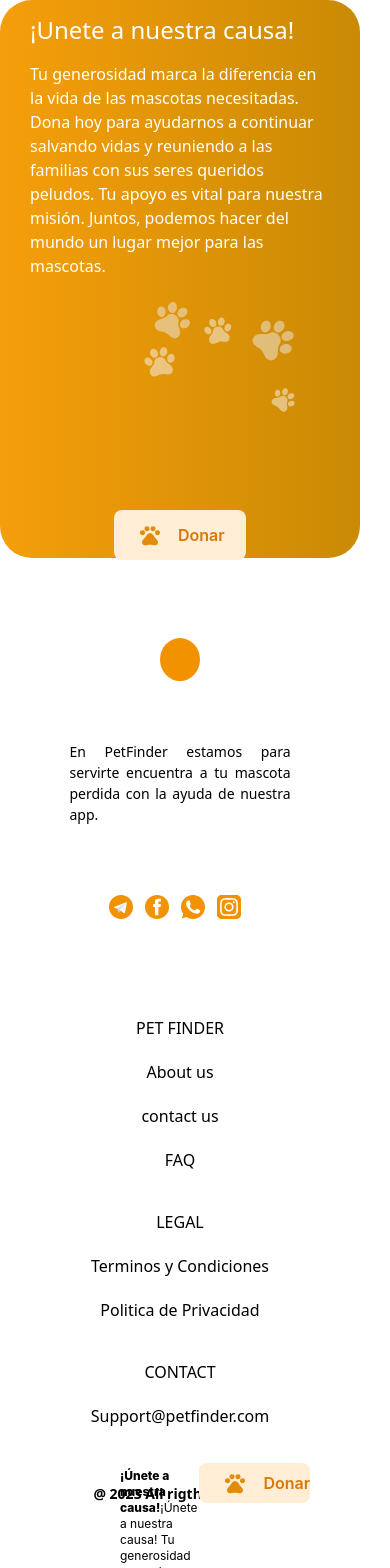
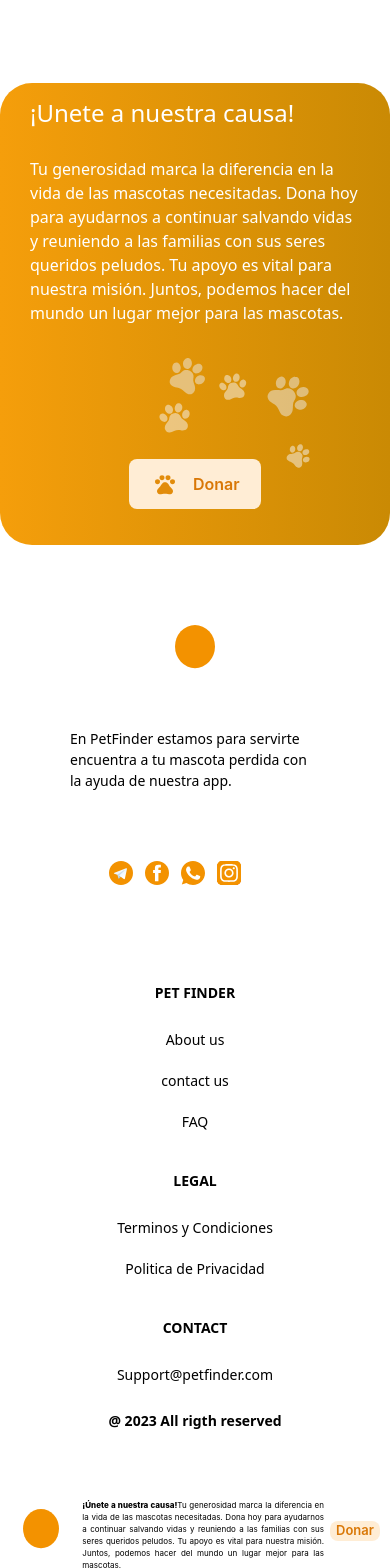
Before and after one commit to LibardoAhumada/pet_Finder_Proyect, a Next.js app: page / in a window 390 px wide. Shown: the top 1568 px of the page. Built offline with nearby package versions, Linux system fonts and the light colour scheme.

Commit message:
Ending Mobile

```diff
--- a/components/Causa.jsx
+++ b/components/Causa.jsx
@@ -2,11 +2,11 @@ import image from "next/link"
 
 export default function Landing() {
     return (
-        <section className="w-[360px] h-[558px] md:w-[768px] md:h-[200px] md:mt-3.5 md:pl-[99px] md:grid-cols lg:mx-32 lg:mt-14 px-[30px] bg-gradient-to-r from-amber-500 to-yellow-600 rounded-[32px] lg:pl-[120px] lg:w-[1195px] lg:h-[426px] lg:flex ">
+        <section className="mt-[83px] pb-[36px] md:w-[690px] md:h-[200px] md:mt-3.5 md:mx-[36px] md:pl-[99px] md:grid-cols lg:mx-32 lg:mt-14 px-[30px] bg-gradient-to-r from-amber-500 to-yellow-600 rounded-[32px] lg:pl-[120px] lg:w-[1195px] lg:h-[426px] lg:flex ">
             <div className="md:flex flex-row">
                 <div className=" max-w-5xl mx-auto text-white" >
-                    <h1 className="pt-[14px] text-2xl md:text-[20px] lg:pt-[100px] lg:text-[32px] lg:font-bold">¡Unete a nuestra causa!</h1>
-                    <p className=" text-base-[18] max-w-xl md:mt-2 md:text-left lg:text-lg mt-4 font-normal lg:pt-[16px]">
+                    <h1 className="pt-[14px] text-2xl md:text-[20px] md:font-bold lg:pt-[100px] lg:text-[32px] lg:font-bold">¡Unete a nuestra causa!</h1>
+                    <p className="mt-[28px] text-base-[18] max-w-xl md:mt-2 md:text-left md:text-[12px] lg:text-lg font-normal lg:pt-[16px]">
                         Tu generosidad marca la diferencia en la vida de las mascotas
                         necesitadas. Dona hoy para ayudarnos a continuar salvando vidas y
                         reuniendo a las familias con sus seres queridos peludos. Tu apoyo es
@@ -15,14 +15,14 @@ export default function Landing() {
                     </p>
 
                 </div>
-                <section className="flex flex-col justify-center items-center md:flex-row lg:grid content-end">
-                    <div className="my-3 ml-[120px] lg:flex align-bottom ">
+                <section className="flex flex-col justify-center items-center md:flex-row-reverse md:justify-between content-">
+                    <div className="mt-[21px] my-3 ml-[120px] lg:flex align-bottom ">
                     <img src="images/Footer SVG 3.svg" alt=" " className="md:w-[150px] md:h-[165px] hidden md:block lg:w-[425px] lg:h-[425px] " />
                     <img src="images/Footer SVG 1.svg " className="w-[164px] h-[88px] origin-top-left rotate-[14deg] lg:hidden block" alt="" />
                 </div>
 
-                <div className="mt-[120px] w-[132px] h-[50px] px-6 py-[13px] bg-orange-100 rounded-lg md:w-[75px] md:h-[25px] lg:w-[131px] lg:h-[50px] lg:mt-[33px] lg:flex justify-start lg:mb-[50px]">
-                    <button className="gap-4 flex justify-around text-center text-amber-600 text-base font-semibold font-['Inter'] leading-normal md:px-0 lg:w-[131px] lg:h-[50px">
+                <div className="mt-[13px] w-[132px] h-[50px] px-6 py-[13px] bg-orange-100 rounded-lg md:w-[75px] md:h-[25px] lg:w-[131px] lg:h-[50px] lg:mt-[33px] lg:flex justify-start lg:mb-[50px]">
+                    <button className="gap-4 flex justify-around text-center text-amber-600 text-base font-semibold font-['Inter'] md:px-0 lg:w-[131px] lg:h-[50px]">
                         <img src="images/pets_FILL0_wght400_GRAD0_opsz24 1.svg" alt="" className="md:w-[20px] md:h-[20px] md:text-[12px]"/>
                         Donar
                     </button>
--- a/components/Donar.jsx
+++ b/components/Donar.jsx
@@ -2,19 +2,25 @@
 
 export default function Donar() {
     return (
-        <div className="bg-white max-w h-[60px] px-20 ">
-            <div className="flex justify-between">
-                <img src="images/logo.svg" alt="logo" className="py-2.5" />
-                <p className="my-[15px] font-['Inter'] text-xs basis-3/4">
-                    <span className="font-extrabold">¡Únete a nuestra causa!</span>¡Únete a nuestra causa! Tu generosidad marca la diferencia en la vida de las mascotas necesitadas.
+        <div className="mx-auto lg:flex-row bg-white lg:max-w lg:h-[60px] lg:px-20 md:pl-[23px] ">
+            <div className="flex lg:flex justify-between ">
+                <img src="images/logo.svg" alt="logo" className="w-[40px] h-[40px] my-2.5 mx-[23px] md:ml-[23px] lg:py-2.5" />
+                <p className="text-[8px] font-['Inter'] text-justify mr-[6px] md:text-[10px] lg:my-[15px]  lg:text-xs lg:basis-3/4">
+                    <span className="font-extrabold">¡Únete a nuestra causa!</span>Tu generosidad marca la diferencia en la vida de las mascotas necesitadas.
                     Dona hoy para ayudarnos a continuar salvando vidas y reuniendo a las familias con sus seres queridos peludos.
                     Tu apoyo es vital para nuestra misión. Juntos, podemos hacer del mundo un lugar mejor para las mascotas.
                 </p>
-                <button className=" my-[10px] w-[127px] h-10 px-6 py-2 bg-orange-100 rounded-lg gap-4 flex justify-around text-center text-amber-600 text-base font-semibold font-['Inter'] leading-normal ">
-                    <img src="images/pets_FILL0_wght400_GRAD0_opsz24 1.svg" alt="" />
+                <button className="hidden sm:block lg:my-[10px] lg:[127px] lg:h-10 lg:px-6 lg:py-2 bg-orange-100 rounded-lg gap-4 lg:flex justify-around lg:text-center text-amber-600 lg:text-base lg:font-semibold font-['Inter']">
+                    <img src="images/pets_FILL0_wght400_GRAD0_opsz24 1.svg" alt="" className="" />
                     Donar
                 </button>
+                <div className=" lg:hidden block my-[18px] mr-[10px] md:justify-start md:w-[95px] md:h-[30px]">
+                    <button className="w-[50px] bg-orange-100 rounded-lg gap-4 text-center text-amber-600 text-[13px] md:text-[16px] font-semibold font-['Inter'] md:w-[95px] md:h-[30px]">
+                        Donar
+                    </button>
+                </div>
             </div>
+
         </div>
 
     )
--- a/components/Footer.jsx
+++ b/components/Footer.jsx
@@ -2,44 +2,56 @@ import Link from "next/link"
 
 export default function Footer() {
     return (
-        <footer className="w-[360px] h-[840px] grid justify-center mt-[55px] pt-[25px] ">
-            <div className="">
-                <img src="images/logo.svg" alt="logo" className="mx-auto"/>
-                <p className="mt-[59px] text-[14px] font-normal mx-[70px] text-justify">
+        <footer className="grid justify-center first-line: mt-[55px] pt-[25px] md:grid-cols-2 md:mt-[27px] lg:mt-[56px] lg:pl-[130px]">
+            <div className=" md:ml-[30px]">
+                <img src="images/logo.svg" alt="logo" className="mx-auto md:ml-[30px] md:mt-[20px] lg:mt-[81px]"/>
+                <p className="mt-[59px] text-[14px] font-normal mx-[70px] md:ml-[30px] md:mt-[15px] md:text-[10px] lg:mt-[19px] lg:text-sm lg:mr-[307px]">
                     En PetFinder estamos para servirte encuentra
                     a tu mascota perdida con la ayuda de nuestra
                     app.
                 </p>
-                <div className="w-[143px] h-[44px] flex mt-[70px] gap-3 mx-[109px]">
-                    <img src="images/redes 2.svg" alt="" className="w-[24px] h-[24px]"/>
-                    <img src="images/Redes 2.svg" alt="" className="w-[24px] h-[24px]"/>
-                    <img src="images/redes 4.svg" alt="" className="w-[24px] h-[24px]" />
-                    <img src="images/redes 5.svg" alt="" className="w-[24px] h-[24px]" />
+                <div className="w-[143px] h-[44px] flex mt-[70px] gap-3 mx-[109px] md:ml-[30px] md:mt-[26px] lg:mt-[65px] lg:w-[280px] lg:h-[40px] lg:gap-[40px]">
+                    <img src="images/redes 2.svg" alt="" className="w-[24px] h-[24px] md:w-[20px] md:h-[20px] lg:w-[40px] lg:h-[40px] "/>
+                    <img src="images/Redes 2.svg" alt="" className="w-[24px] h-[24px] md:w-[20px] md:h-[20px] lg:w-[40px] lg:h-[40px]"/>
+                    <img src="images/redes 4.svg" alt="" className="w-[24px] h-[24px] md:w-[20px] md:h-[20px] lg:w-[40px] lg:h-[40px]" />
+                    <img src="images/redes 5.svg" alt="" className="w-[24px] h-[24px] md:w-[20px] md:h-[20px] lg:w-[40px] lg:h-[40px]" />
+                </div>
+                <div className=" sm:block hidden md:block lg:mt-[68px]">
+                    <p className="mt-[26px] text-sm font-semibold mb-12 md:content-end md:text-[10px] md:ml-[30px] lg:text-sm">
+                    @ 2023 All rigth reserved
+                    </p>
                 </div>
 
             </div>
-            <div className="mx-auto text-center lg:flex justify-between lg:font-bold lg:text-base lg:font-['Inter']">
-                <div className="mt-[77px]">PET FINDER
-                    <ul className=" lg:font-medium">
-                        <li className="mt-5"><Link href="" scroll={false}>About us</Link></li>
+            <div className="mx-auto text-center text-[14px] font-bold
+            md:flex md:mr-[40px] flex-row lg:mt-[81px] lg:ml-0 lg:mr-[155px] lg:flex justify-between lg:font-bold lg:font-['Inter'] ">
+
+                <div className=" text-[14px] mt-[77px] md:text-[10px] md:font-bold md:mt-[26px] md:text-start md:mr-[39px] lg:text-[14px]">
+                    PET FINDER
+                    <ul className="mt-[26px] font-medium lg:text-[14px]">
+                        <li className="mt-5 "><Link href="" scroll={false}>About us</Link></li>
                         <li className="mt-5"><Link href="" scroll={false}>contact us</Link></li>
                         <li className="mt-5"><Link href="" scroll={false}>FAQ</Link></li>
                     </ul>
                 </div>
 
-                <div className=" mt-[38px]">LEGAL
-                    <ul className="font-medium">
+                <div className=" mt-[38px] md:text-[10px] md:font-bold md:mt-[26px] md:mr-[31px] lg:text-[14px]">
+                    LEGAL
+                    <ul className="mt-[26px] font-medium">
                         <li className="mt-5"><Link href="" scroll={false}>Terminos y Condiciones</Link></li>
                         <li className="mt-5"><Link href="" scroll={false}>Politica de Privacidad</Link></li>
                     </ul>
                 </div>
 
-                <div className="mt-[38px]">CONTACT
-                    <ul className="font-medium">
+                <div className="mt-[38px] md:text-[10px] md:mt-[26px] lg:text-[14px]">
+                    CONTACT
+                    <ul className="mt-[26px] font-medium">
                         <li className="mt-5"><Link href="" scroll={false}>Support@petfinder.com</Link></li>
                     </ul>
                 </div>
-                <p className="mt-14 text-sm font-semibold mb-12">@ 2023 All rigth reserved</p>
+                <div className="content-end mb-[20px] md:hidden block">
+                    <p className="mt-[26px] text-sm font-semibold mb-12 md:content-end">@ 2023 All rigth reserved</p>
+                </div>
             </div>
         </footer>
 
```
